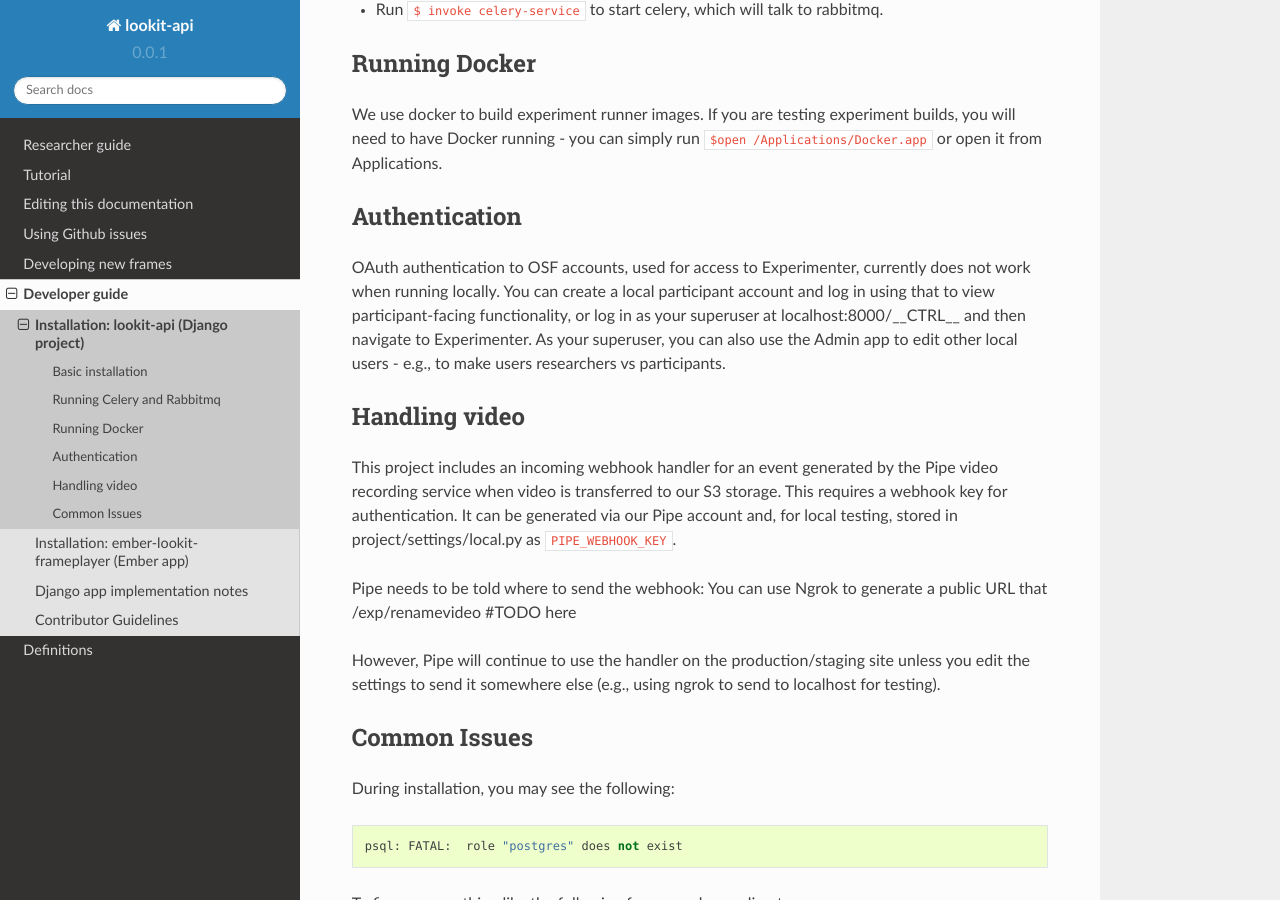
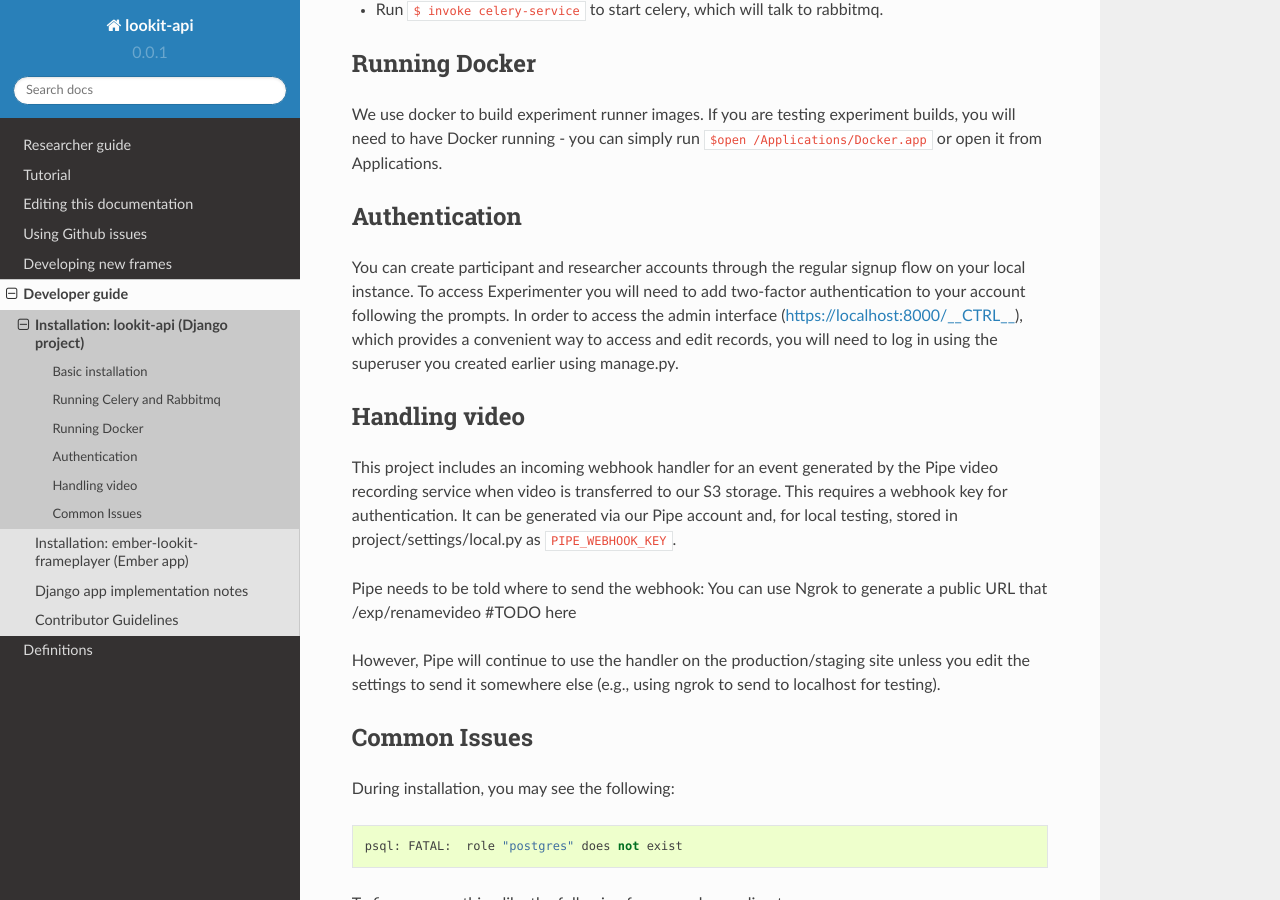
Before and after one commit to lookit/lookit-docs, a Sphinx documentation site: the page built from docs/source/install-django-project.rst, in a window 1280 px wide and 900 px high, scrolled down 1562 px. Built offline with Sphinx 7.4.7 and the Read the Docs theme 2.0.0, drawn with Linux system fonts in a browser that asks for light colours.

Commit message:
remove references to OSF accounts

```diff
--- a/docs/source/install-django-project.rst
+++ b/docs/source/install-django-project.rst
@@ -79,13 +79,12 @@ from Applications.
 Authentication
 ~~~~~~~~~~~~~~
 
-OAuth authentication to OSF accounts, used for access to Experimenter,
-currently does not work when running locally. You can create a local
-participant account and log in using that to view participant-facing
-functionality, or log in as your superuser at localhost:8000/__CTRL__ and
-then navigate to Experimenter. As your superuser, you can also use the
-Admin app to edit other local users - e.g., to make users researchers vs
-participants.
+You can create participant and researcher accounts through the regular signup flow on
+your local instance. To access Experimenter you will need to add two-factor authentication
+to your account following the prompts. In order to access the admin interface
+(https://localhost:8000/__CTRL__),
+which provides a convenient way to access and edit records, you will need to log in using
+the superuser you created earlier using manage.py.
 
 Handling video
 ~~~~~~~~~~~~~~
--- a/docs/source/tutorial-manage-data.rst
+++ b/docs/source/tutorial-manage-data.rst
@@ -9,7 +9,7 @@ Managing access to your study: add a collaborator
 
 Rarely will you be working completely alone! Usually you will want multiple people to have access to any particular study: you may have a few people working together to get the protocol just right, as well as several RAs checking consent and sending feedback to participants.
 
-We very strongly recommend this model rather than sharing credentials for a lab-wide OSF account. This way, each individual can get permissions on just the studies they actually need access to - not everything your lab has ever done. When temporary staff like undergrad RAs move on, you can just remove them from the study, instead of distributing a new password to everyone remaining in the lab. Plus, there is logging built into Lookit that keeps track of things like who did what when - including who approved consent recordings - that may be useful to you.
+We very strongly recommend this model rather than sharing credentials for a lab-wide  account. This way, each individual can get permissions on just the studies they actually need access to - not everything your lab has ever done. When temporary staff like undergrad RAs move on, you can just remove them from the study, instead of distributing a new password to everyone remaining in the lab. Plus, there is logging built into Lookit that keeps track of things like who did what when - including who approved consent recordings - that may be useful to you.
 
 Try it out! Add another person to your tutorial study. On the study page in the Experimenter interface, scroll down to "Manage Researchers":
 
@@ -76,7 +76,7 @@ Create some data to play with
 
 Because we don't want to clog up the production server with fake responses from researchers trying out Lookit, we'll do this section on the staging server, which is a separate sandbox environment that looks a lot like Lookit but doesn't have any real participant data. This is also where we try out new features before deploying them to production.
 
-Go ahead and create an experimenter account on the staging server following the :ref:`login directions <staging server>`. If you did the first part of the tutorial, you'll already have a participant account on the staging server - use a different email address for your staging OSF account.
+Go ahead and create an experimenter account on the staging server following the :ref:`login directions <staging server>`. If you did the first part of the tutorial, you'll already have a participant account on the staging server - use a different email address for your staging experimenter account.
 
 First, let's actually participate in another study! Go to the **staging** server studies page, `<https://lookit-staging.mit.edu/studies/>`_, and select the study "Apples to oranges." This is a short study just to demo the data collection process. You can participate using your experimenter account; you may need to make a child profile and/or fill out a demographic survey before participating. Proceed all the way through this study!
 
```
